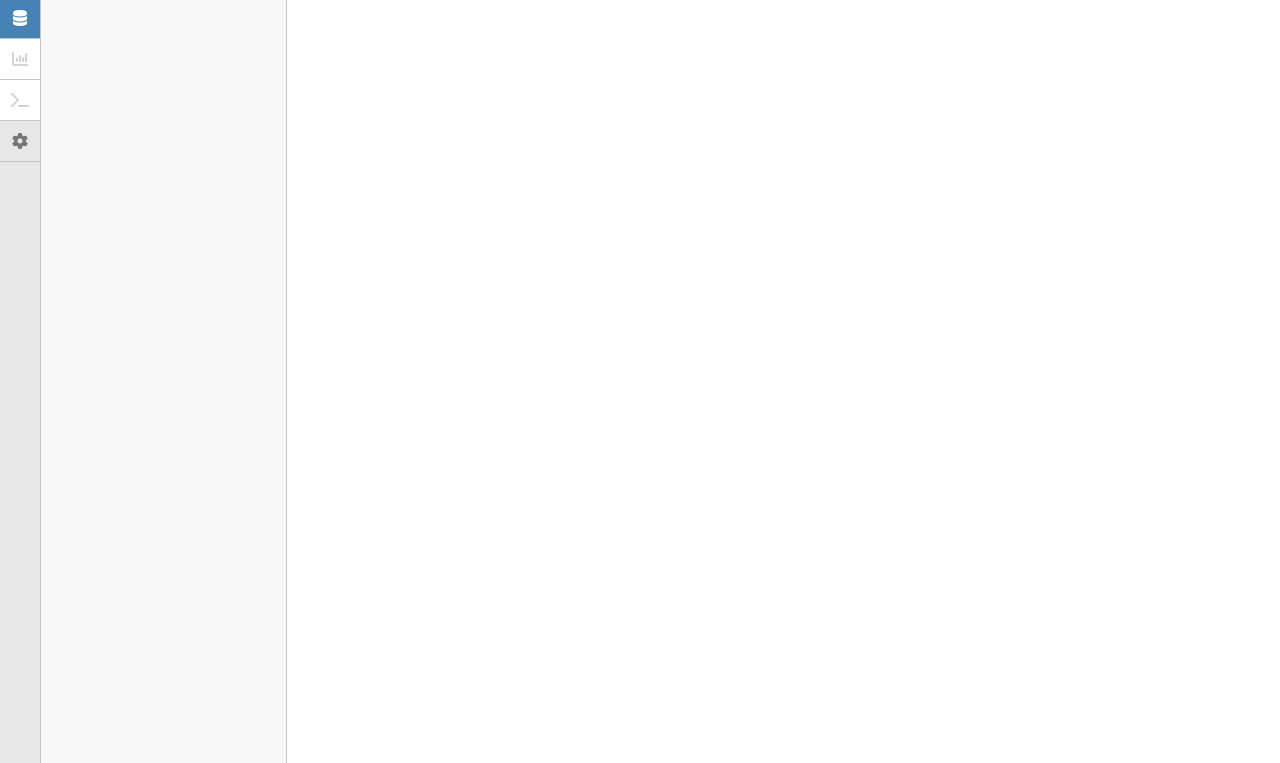
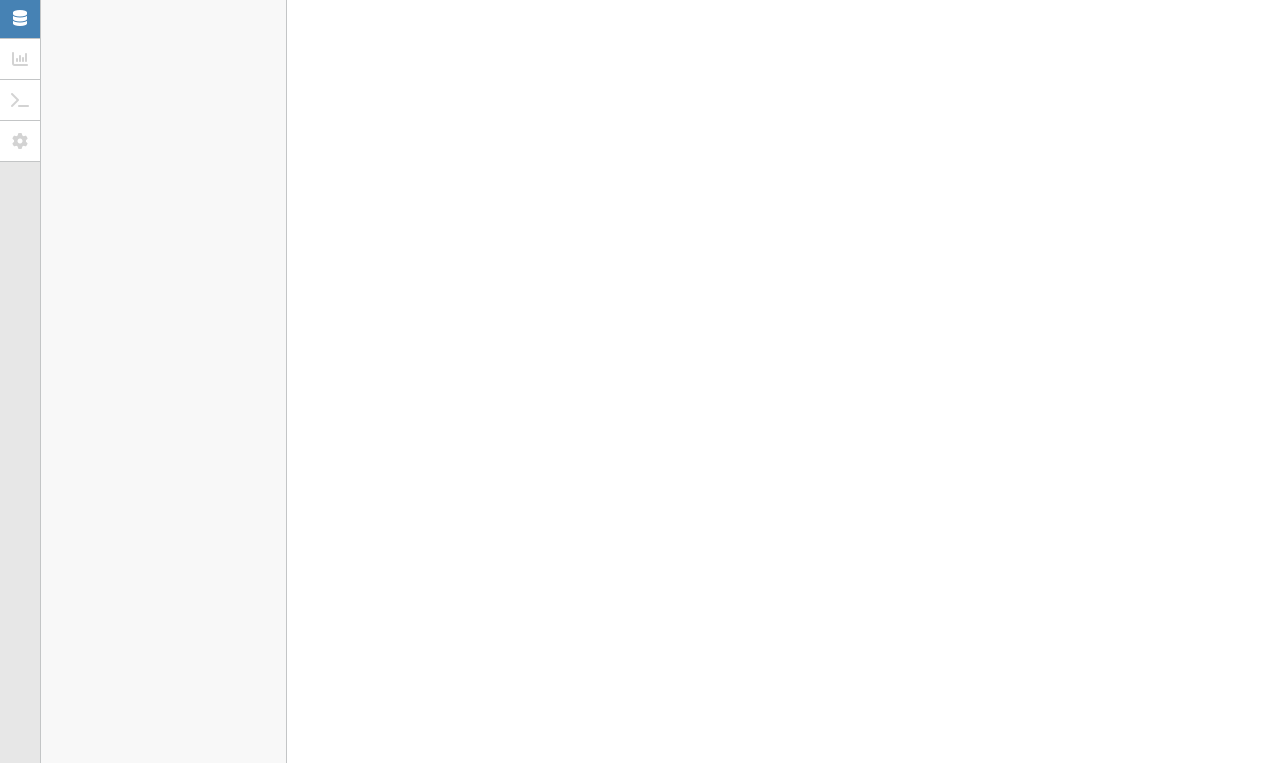
Before and after one commit to adcirc-io/adcirc.io, a website: page index.html in a window 1280 px wide. Shown: the part 37-800 px from the top of the page. Drawn offline with Linux system fonts and the light colour scheme.

Commit message:
Make button inactive

```diff
--- a/index.html
+++ b/index.html
@@ -31,7 +31,7 @@
                 <div class="square-button active"><i class="fa fa-fw fa-database" aria-hidden="true"></i></div>
                 <div class="square-button inactive"><i class="fa fa-fw fa-bar-chart" aria-hidden="true"></i></div>
                 <div class="square-button inactive"><i class="fa fa-fw fa-terminal" aria-hidden="true"></i></div>
-                <div class="square-button"><i class="fa fa-fw fa-cog" aria-hidden="true"></i></div>
+                <div class="square-button inactive"><i class="fa fa-fw fa-cog" aria-hidden="true"></i></div>
             </div>
 
             <div class="sidebar-big">
```
